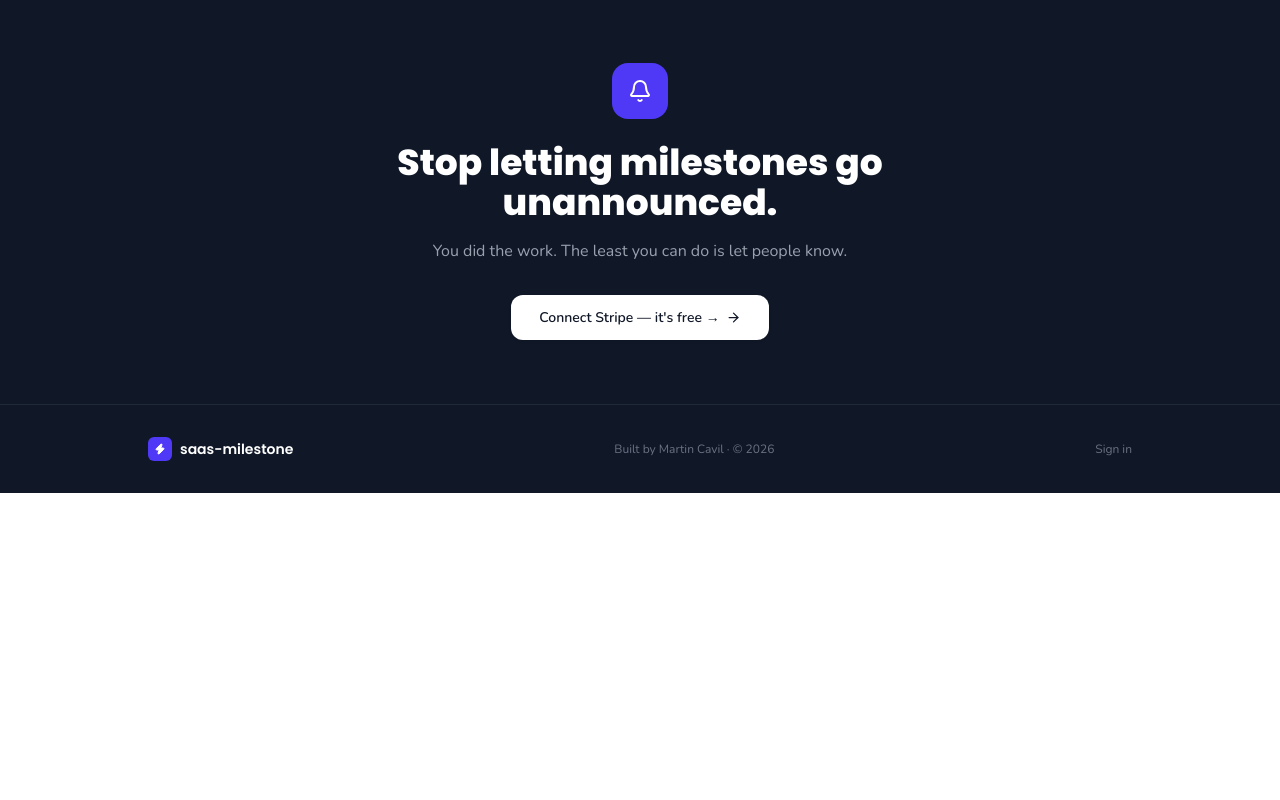
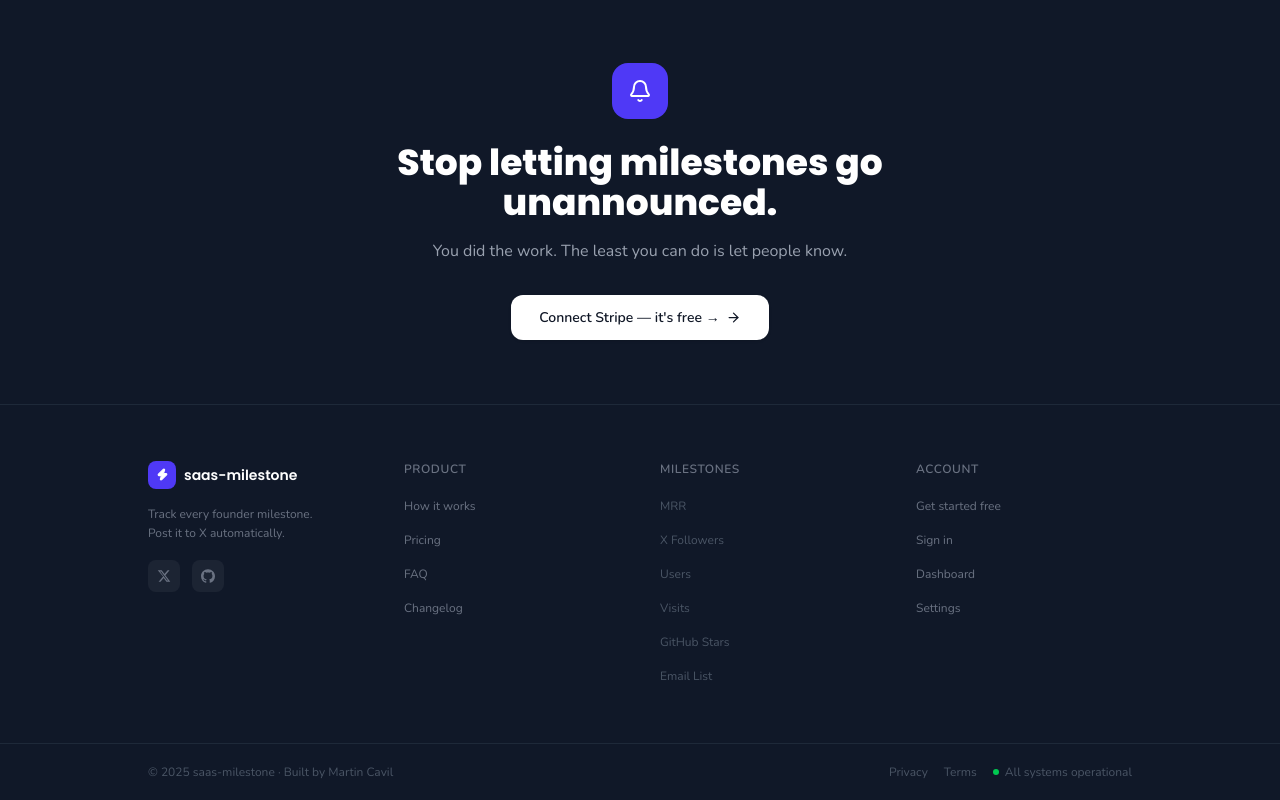
Before and after one commit to martincavil/saas-milestone, a Next.js app: page / in a window 1280 px wide. Shown: the part 7200-8000 px from the top of the page. Before the commit the page ends 7693 px from the top, so only its background shows below. Built offline with nearby package versions, Linux system fonts and the light colour scheme; no server answers.

Commit message:
add new footer

```diff
--- a/src/app/page.tsx
+++ b/src/app/page.tsx
@@ -351,32 +351,98 @@ export default function LandingPage() {
       </section>
 
       {/* Footer */}
-      <footer className="border-t border-gray-800 bg-gray-900 py-8">
-        <div className="mx-auto flex max-w-5xl flex-col items-center justify-between gap-4 px-5 sm:flex-row">
-          <div className="flex items-center gap-2">
-            <div className="flex h-6 w-6 items-center justify-center rounded-md bg-indigo-600">
-              <Zap size={12} className="text-white" fill="white" />
+      <footer className="border-t border-gray-800 bg-gray-900">
+        {/* Main footer grid */}
+        <div className="mx-auto max-w-5xl px-5 py-14 grid grid-cols-2 gap-10 sm:grid-cols-4">
+
+          {/* Brand */}
+          <div className="col-span-2 sm:col-span-1">
+            <div className="flex items-center gap-2 mb-4">
+              <div className="flex h-7 w-7 items-center justify-center rounded-lg bg-indigo-600">
+                <Zap size={13} className="text-white" fill="white" />
+              </div>
+              <span className="text-sm font-semibold text-white font-poppins">saas-milestone</span>
             </div>
-            <span
-              className="text-sm font-semibold text-white"
-              style={{ fontFamily: "var(--font-poppins)" }}
-            >
-              saas-milestone
-            </span>
+            <p className="text-xs text-gray-500 leading-relaxed mb-4">
+              Track every founder milestone.<br />Post it to X automatically.
+            </p>
+            <div className="flex items-center gap-3">
+              {/* X/Twitter */}
+              <a href="https://x.com" target="_blank" rel="noopener noreferrer" className="flex h-8 w-8 items-center justify-center rounded-lg bg-white/5 text-gray-500 hover:bg-white/10 hover:text-gray-300 transition-colors">
+                <svg viewBox="0 0 24 24" width="14" height="14" fill="currentColor"><path d="M18.244 2.25h3.308l-7.227 8.26 8.502 11.24H16.17l-4.714-6.231-5.401 6.231H2.738l7.73-8.835L1.254 2.25H8.08l4.713 6.231zm-1.161 17.52h1.833L7.084 4.126H5.117z"/></svg>
+              </a>
+              {/* GitHub */}
+              <a href="https://github.com/martincavil/saas-milestone" target="_blank" rel="noopener noreferrer" className="flex h-8 w-8 items-center justify-center rounded-lg bg-white/5 text-gray-500 hover:bg-white/10 hover:text-gray-300 transition-colors">
+                <svg viewBox="0 0 24 24" width="14" height="14" fill="currentColor"><path d="M12 .297c-6.63 0-12 5.373-12 12 0 5.303 3.438 9.8 8.205 11.385.6.113.82-.258.82-.577 0-.285-.01-1.04-.015-2.04-3.338.724-4.042-1.61-4.042-1.61C4.422 18.07 3.633 17.7 3.633 17.7c-1.087-.744.084-.729.084-.729 1.205.084 1.838 1.236 1.838 1.236 1.07 1.835 2.809 1.305 3.495.998.108-.776.417-1.305.76-1.605-2.665-.3-5.466-1.332-5.466-5.93 0-1.31.465-2.38 1.235-3.22-.135-.303-.54-1.523.105-3.176 0 0 1.005-.322 3.3 1.23.96-.267 1.98-.399 3-.405 1.02.006 2.04.138 3 .405 2.28-1.552 3.285-1.23 3.285-1.23.645 1.653.24 2.873.12 3.176.765.84 1.23 1.91 1.23 3.22 0 4.61-2.805 5.625-5.475 5.92.42.36.81 1.096.81 2.22 0 1.606-.015 2.896-.015 3.286 0 .315.21.69.825.57C20.565 22.092 24 17.592 24 12.297c0-6.627-5.373-12-12-12"/></svg>
+              </a>
+            </div>
           </div>
-          <p className="text-xs text-gray-500">
-            Built by{" "}
-            <Link href="https://www.martincavil.com/" target="_blank">
-              Martin Cavil
-            </Link>{" "}
-            · © 2026
-          </p>
-          <Link
-            href="/login"
-            className="text-xs text-gray-500 hover:text-gray-300 transition-colors"
-          >
-            Sign in
-          </Link>
+
+          {/* Product */}
+          <div>
+            <p className="mb-4 text-xs font-semibold uppercase tracking-wider text-gray-500">Product</p>
+            <ul className="space-y-2.5">
+              {[
+                { label: 'How it works', href: '#how' },
+                { label: 'Pricing',      href: '#pricing' },
+                { label: 'FAQ',          href: '#faq' },
+                { label: 'Changelog',    href: '#' },
+              ].map(l => (
+                <li key={l.label}>
+                  <a href={l.href} className="text-xs text-gray-500 hover:text-gray-300 transition-colors">{l.label}</a>
+                </li>
+              ))}
+            </ul>
+          </div>
+
+          {/* Milestones */}
+          <div>
+            <p className="mb-4 text-xs font-semibold uppercase tracking-wider text-gray-500">Milestones</p>
+            <ul className="space-y-2.5">
+              {['MRR', 'X Followers', 'Users', 'Visits', 'GitHub Stars', 'Email List'].map(l => (
+                <li key={l}>
+                  <span className="text-xs text-gray-600">{l}</span>
+                </li>
+              ))}
+            </ul>
+          </div>
+
+          {/* Account */}
+          <div>
+            <p className="mb-4 text-xs font-semibold uppercase tracking-wider text-gray-500">Account</p>
+            <ul className="space-y-2.5">
+              {[
+                { label: 'Get started free', href: '/login' },
+                { label: 'Sign in',          href: '/login' },
+                { label: 'Dashboard',        href: '/dashboard' },
+                { label: 'Settings',         href: '/dashboard/settings' },
+              ].map(l => (
+                <li key={l.label}>
+                  <Link href={l.href} className="text-xs text-gray-500 hover:text-gray-300 transition-colors">{l.label}</Link>
+                </li>
+              ))}
+            </ul>
+          </div>
+        </div>
+
+        {/* Bottom bar */}
+        <div className="border-t border-gray-800">
+          <div className="mx-auto max-w-5xl px-5 py-5 flex flex-col items-center justify-between gap-3 sm:flex-row">
+            <p className="text-xs text-gray-600">
+              © 2025 saas-milestone · Built by{' '}
+              <a href="https://www.martincavil.com/" target="_blank" rel="noopener noreferrer" className="hover:text-gray-400 transition-colors">
+                Martin Cavil
+              </a>
+            </p>
+            <div className="flex items-center gap-4 text-xs text-gray-600">
+              <a href="#" className="hover:text-gray-400 transition-colors">Privacy</a>
+              <a href="#" className="hover:text-gray-400 transition-colors">Terms</a>
+              <span className="flex items-center gap-1.5">
+                <span className="h-1.5 w-1.5 rounded-full bg-green-500" />
+                All systems operational
+              </span>
+            </div>
+          </div>
         </div>
       </footer>
     </div>
```
